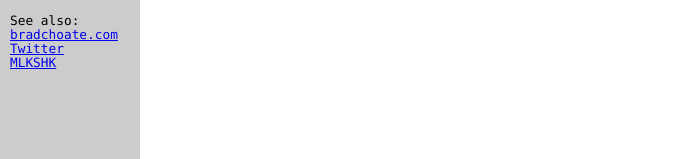
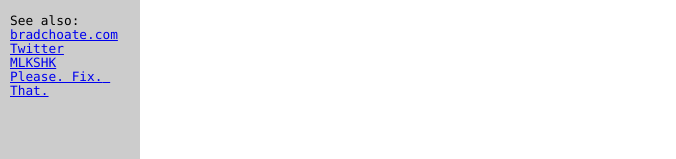
Before and after one commit to bradchoate/tildeclub, a plain HTML site: page index.html in a window 1280 px wide. Shown: the part 278-437 px from the top of the page, without its empty margins (0-676 px from the left). Drawn offline with Linux system fonts and the light colour scheme.

Commit message:
Adding PFT link.

```diff
--- a/index.html
+++ b/index.html
@@ -60,6 +60,7 @@ See also:
 <a href="http://bradchoate.com/">bradchoate.com</a>
 <a href="https://twitter.com/bradchoate">Twitter</a>
 <a href="http://mlkshk.com/~bradchoate">MLKSHK</a>
+<a href="http://pleasefixthat.com/">Please. Fix. That.</a>
 </div>
 
 <div class="right">
```
